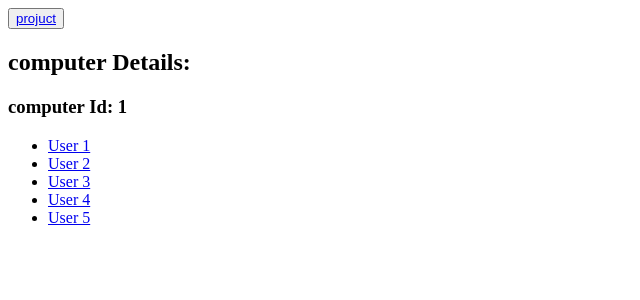
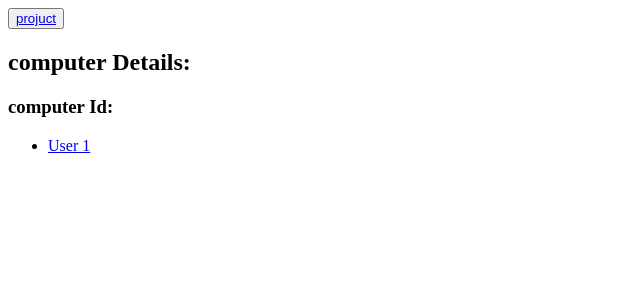
Before and after one commit to Gyanendra777/angular-3, an Angular app: page /product/1 in a window 1280 px wide. Shown: the top 300 px of the page, without its empty margins (0-640 px from the left). Built offline with nearby package versions, Linux system fonts and the light colour scheme.

Commit message:
back button and redyrekt button

```diff
--- a/src/app/app.component.html
+++ b/src/app/app.component.html
@@ -3,4 +3,5 @@
 </ul> -->
 
 <button ><a routerLink="/product">projuct</a></button>
+
 <router-outlet></router-outlet>
--- a/src/app/app.component.ts
+++ b/src/app/app.component.ts
@@ -7,5 +7,8 @@ import { Component } from '@angular/core';
 })
 export class AppComponent {
   title = 'text4';
+  constructor(){
+    console.log('hello worde')
+  }
 
 }
--- a/src/app/projuct/computer/computer.component.html
+++ b/src/app/projuct/computer/computer.component.html
@@ -1,9 +1,6 @@
 <h2>computer Details:</h2>
-<h3>computer Id: {{userId}} </h3>
+<h3>computer Id:  </h3>
 <ul>
   <li><a routerLink="/product/1/1">User 1</a></li>
-  <li><a routerLink="/product/2/2">User 2</a></li>
-  <li><a routerLink="/product/3/3">User 3</a></li>
-  <li><a routerLink="/product/4/4">User 4</a></li>
-  <li><a routerLink="/product/5/5">User 5</a></li>
 </ul>
+<router-outlet></router-outlet>
--- a/src/app/projuct/computer/computer.component.ts
+++ b/src/app/projuct/computer/computer.component.ts
@@ -1,18 +1,11 @@
-import { Component, OnInit } from '@angular/core';
-import { ActivatedRoute, Params } from '@angular/router';
+import { Component } from '@angular/core';
+import { ActivatedRoute } from '@angular/router';
 
 @Component({
   selector: 'app-computer',
   templateUrl: './computer.component.html',
   styleUrls: ['./computer.component.css']
 })
-export class ComputerComponent implements OnInit {
-  userId: number;
-  constructor(private route: ActivatedRoute ) { }
-
-  ngOnInit() {
-    this.route.params.subscribe((params: Params) => {
-      this.userId = params.id;
-    });
+export class ComputerComponent  {
+  constructor(private route: ActivatedRoute){}
   }
-}
--- a/src/app/projuct/computer/ram/ram.component.ts
+++ b/src/app/projuct/computer/ram/ram.component.ts
@@ -1,19 +1,13 @@
-import { Component, OnInit } from '@angular/core';
-import { ActivatedRoute, Params } from '@angular/router';
+import { Component } from '@angular/core';
 
 @Component({
   selector: 'app-ram',
   templateUrl: './ram.component.html',
   styleUrls: ['./ram.component.css']
 })
-export class RamComponent implements OnInit {
-userId :number;
-  constructor(private router:ActivatedRoute) {console.log('hello last router') }
+export class RamComponent  {
 
-  ngOnInit(): void {
-    this.router.params.subscribe((params:Params)=>{
-      this.userId=params.id;
-    })
-  }
+  constructor() {console.log('hello last router') }
+
 
 }
--- a/src/app/projuct/projuct.component.html
+++ b/src/app/projuct/projuct.component.html
@@ -1,4 +1,4 @@
-
+<h1>projuct compunent </h1>
 <ul>
     <li><a routerLink="/product/1">User 1</a></li>
   <li><a routerLink="/product/2">User 2</a></li>
--- a/src/app/projuct/projuct.component.ts
+++ b/src/app/projuct/projuct.component.ts
@@ -1,17 +1,14 @@
-import { Component, OnInit } from '@angular/core';
+import { Component } from '@angular/core';
 
 @Component({
   selector: 'app-projuct',
   templateUrl: './projuct.component.html',
   styleUrls: ['./projuct.component.css']
 })
-export class ProjuctComponent implements OnInit {
+export class ProjuctComponent {
+
+  constructor() {console.log("hello computer") }
 
 
 
-  constructor() {console.log("hello computer") }
-
-  ngOnInit(): void {
-  }
-
 }
```
Also changed, not shown: src/app/app-routing.module.ts (+5 -12 lines), src/app/projuct/computer/ram/ram.component.html (+5 -3 lines).
